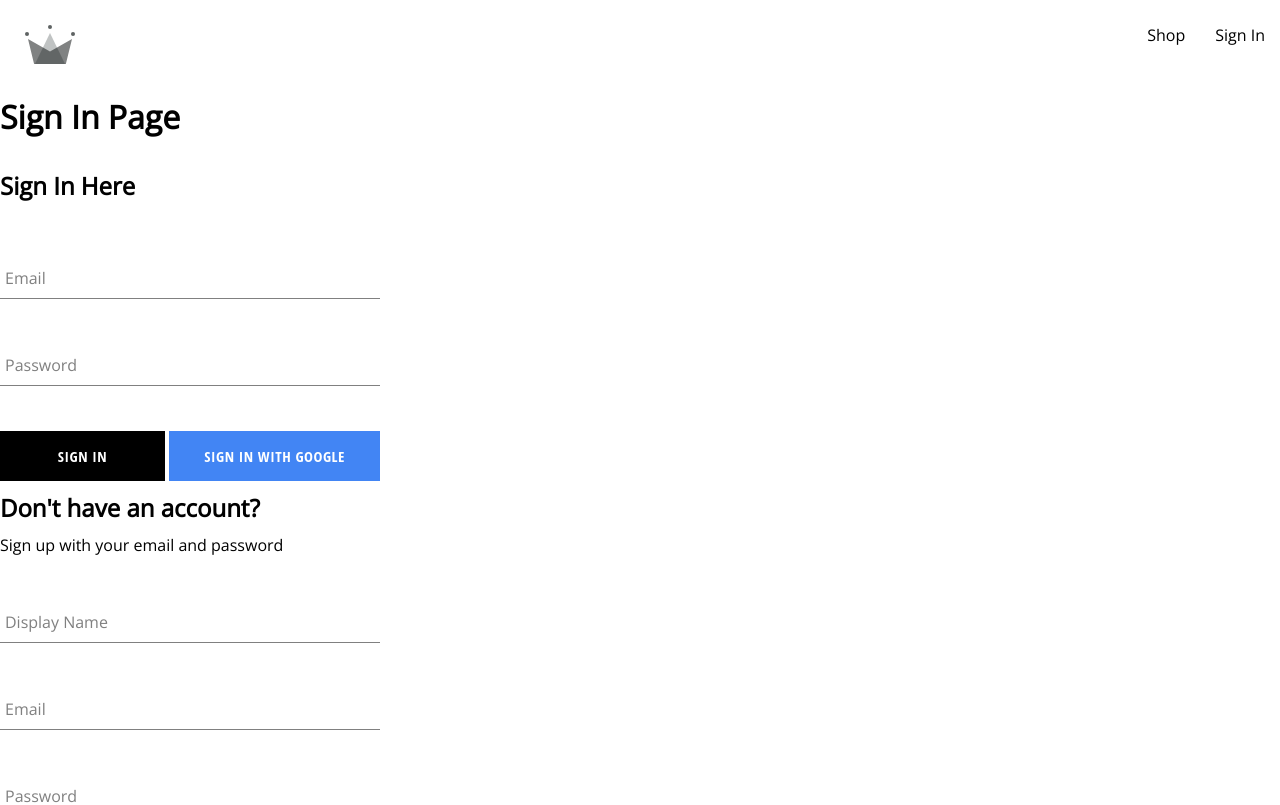
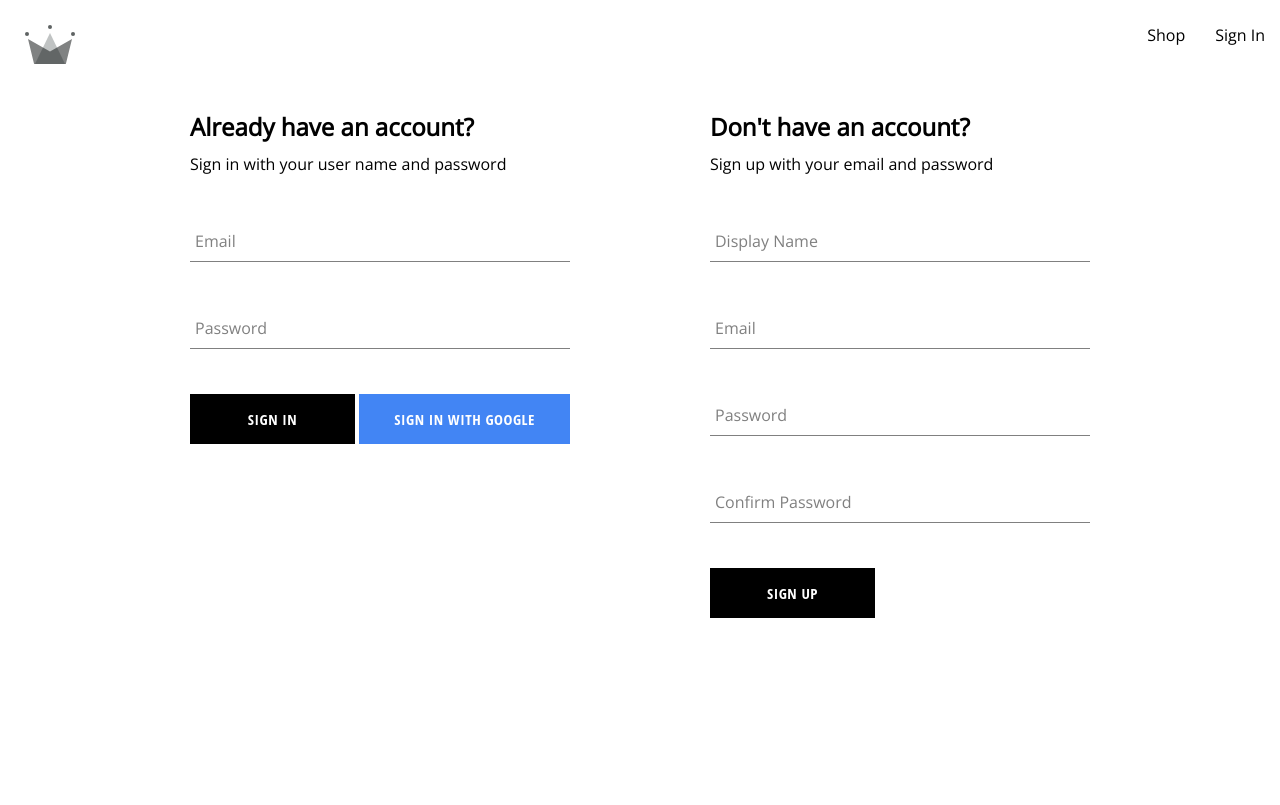
Before and after one commit to dcameron62/crwn-clothing, a React (Create React App) app: page /auth in a window 1280 px wide. Shown: the top 805 px of the page. Built offline with nearby package versions, Linux system fonts and the light colour scheme.

Commit message:
finish authentication page

```diff
--- a/src/components/sign-in-form/sign-in-form.component.jsx
+++ b/src/components/sign-in-form/sign-in-form.component.jsx
@@ -38,7 +38,17 @@ const SignInForm = () => {
       );
       console.log(response);
     } catch (e) {
-      console.log("error", e);
+      switch (e.code) {
+        case "auth/wrong-password":
+          alert("Wrong Password Entered");
+          break;
+        case "auth/user-not-found":
+          alert("User with this email not found.");
+          break;
+        default:
+          console.log(e);
+          break;
+      }
     }
 
     resetFormFields();
@@ -56,7 +66,8 @@ const SignInForm = () => {
 
   return (
     <div className="sign-in-container">
-      <h2>Sign In Here</h2>
+      <h2>Already have an account?</h2>
+      <span>Sign in with your user name and password</span>
       <form onSubmit={handleSubmit}>
         <FormInput
           label="Email"
@@ -77,6 +88,7 @@ const SignInForm = () => {
         <div className="buttons-container">
           <Button type="submit" children="Sign In" />
           <Button
+            type="button"
             buttonType="google"
             children="Sign In With Google"
             onClick={signInWithGoogle}
--- a/src/routes/authentication/authentication.component.jsx
+++ b/src/routes/authentication/authentication.component.jsx
@@ -5,23 +5,13 @@
  * Date: 7/5/2022
  * Time: 3:11 PM
  */
-import {
-  signInWithGooglePopup,
-  createUserDocumentFromAuth,
-} from "../../utils/firebase/firebase.utils";
 import SignUpForm from "../../components/sign-up-form/sign-up-form.component";
 import SignInForm from "../../components/sign-in-form/sign-in-form.component";
+import "./authentication.styles.scss";
 
 const Authentication = () => {
-/*  const logGoogleUser = async () => {
-    const { user } = await signInWithGooglePopup();
-    const userDocRef = await createUserDocumentFromAuth(user);
-  };*/
-
   return (
-    <div>
-      <h1>Sign In Page</h1>
-      {/*<button onClick={logGoogleUser}>Log In Google User</button>*/}
+    <div className="authentication-container">
       <SignInForm />
       <SignUpForm />
     </div>
--- /dev/null
+++ b/src/routes/authentication/authentication.styles.scss
@@ -0,0 +1,13 @@
+/**
+* Created by PHP Storm
+* Author: Don Cameron
+* File Type: SCSS
+* Date: 7/13/2022
+* Time: 9:18 PM
+*/
+.authentication-container{
+  display: flex;
+  width: 900px;
+  justify-content: space-between;
+  margin: 30px auto;
+}
```
